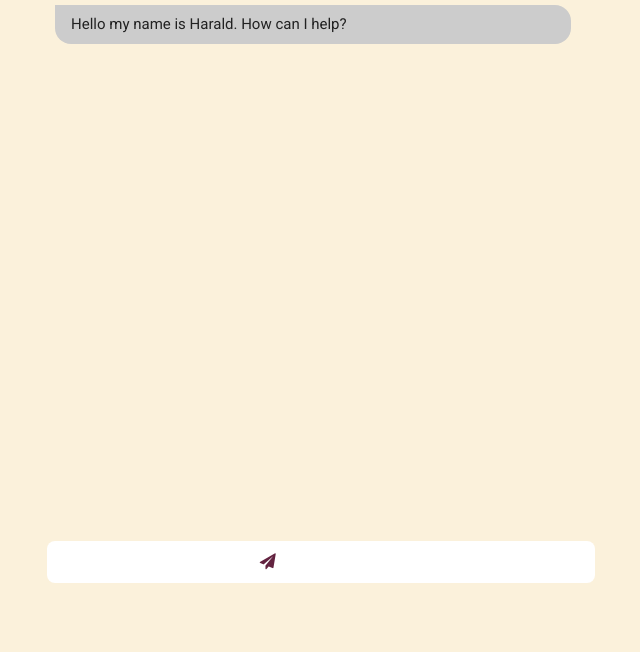
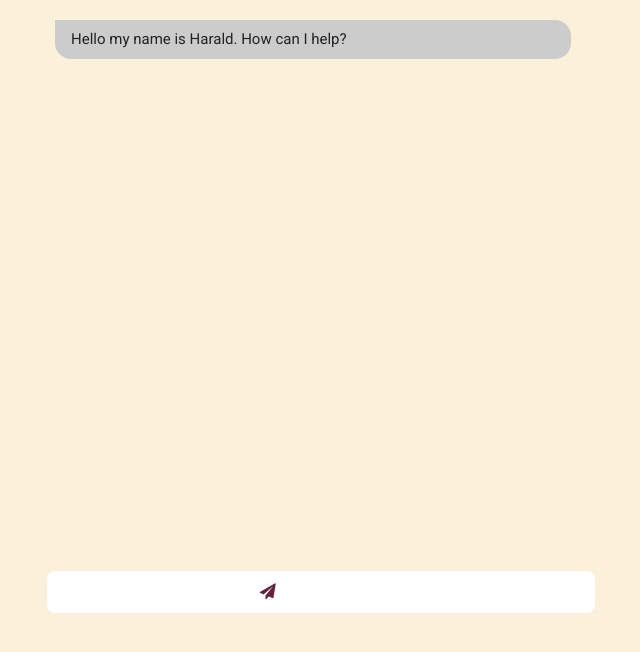
Before and after one commit to hdahle/aiaiai, a website: page index.html in a window 1280 px wide. Shown: the part 64-716 px from the top of the page, without its empty margins (319-959 px from the left). Drawn offline with Linux system fonts and the light colour scheme.

Commit message:
fine tune input field

```diff
--- a/css/aiaiai.css
+++ b/css/aiaiai.css
@@ -7,7 +7,7 @@ input[type="text"] {
 .chatbot-conversation-container {
   height: calc(100vh - 256px);
   overflow-y: scroll;
-  /*margin: 1em 0;*/
+  margin: 1em 0;
 }
 
 .chatbot-input-container {
```
